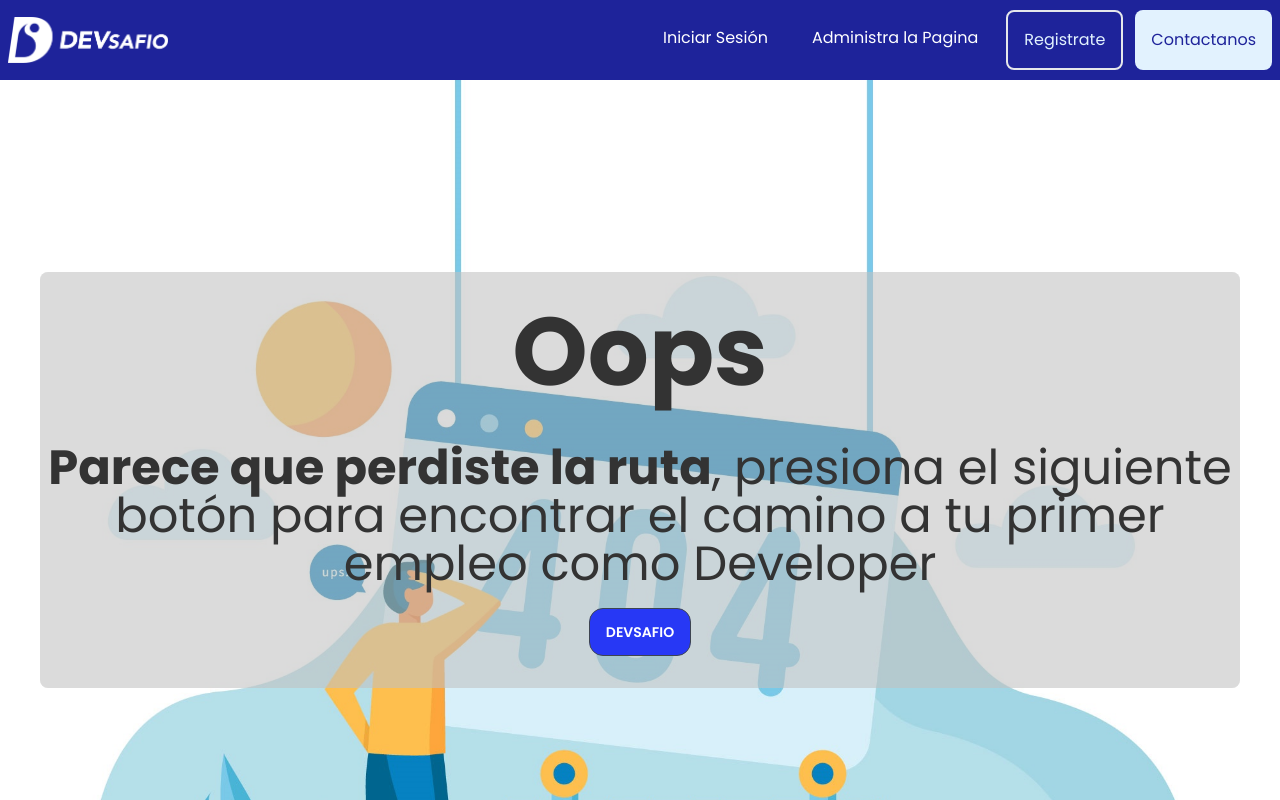
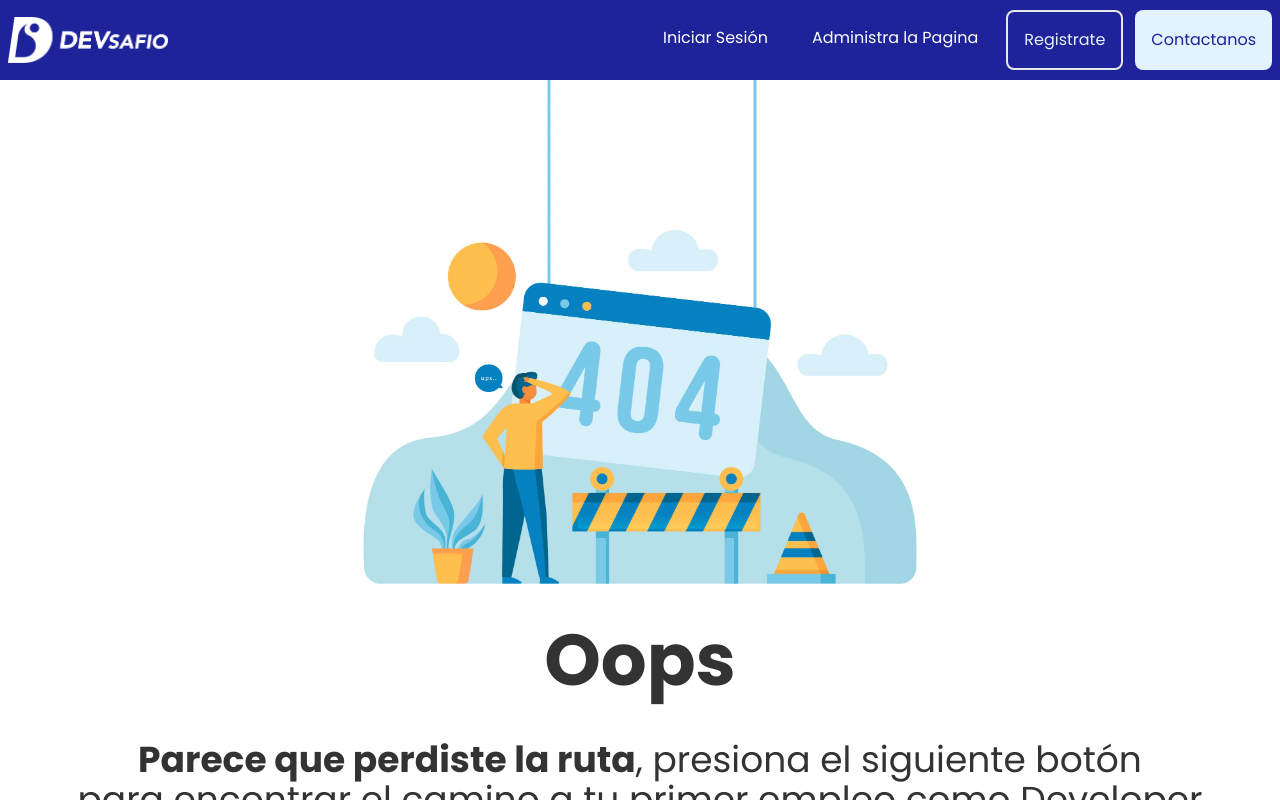
Before and after one commit to vecarope/ejemploReact, a React (Create React App) app: page /404 in a window 1280 px wide. Shown: the top 800 px of the page. Built offline with nearby package versions, Linux system fonts and the light colour scheme; what tw-elements would draw is missing.

Commit message:
Change distribution of image and text

```diff
--- a/src/views/Error404/index.jsx
+++ b/src/views/Error404/index.jsx
@@ -13,17 +13,21 @@ const Error404 = () => {
 
   return (
     <section>
-      <div  className=" hero  bg-no-repeat bg-cover h-screen "
-            style={{
-              backgroundImage:`url(${error404})`}}>
-        <div className=" text-center mx-3  sm:m-10 backdrop-opacity-20 backdrop-invert bg-white/30 rounded-lg">
-          <h1 className=" mt-8 mb-5 text-5xl sm:text-8xl font-bold hover:decoration-4">
+      <div className='flex-col'>
+        <div>
+          <img  className="mx-auto w-full sm:object-contain sm:w-1/2"
+                src={error404}
+                alt ="error image"
+          />
+        </div>
+        <div className="text-center mx-3  sm:m-10">
+            <h1 className=" mt-8 mb-5 text-5xl sm:text-7xl font-bold">
               Oops
             </h1>
             <br />
-          <p className="bg-[error404] mb-5  text-3xl sm:text-5xl ">
+            <p className="bg-[error404] mb-5  text-3xl sm:text-4xl ">
               <strong>Parece que perdiste la ruta</strong>, presiona el siguiente
-            botón para encontrar el camino a tu primer empleo como Developer{' '}
+              botón<br />para encontrar el camino a tu primer empleo como Developer{' '}
             </p>
             <button onClick={goLanding} className="btn btn-blue mb-8">
               DEVSAFIO
--- a/tailwind.config.js
+++ b/tailwind.config.js
@@ -19,9 +19,6 @@ module.exports = {
         'light-purple': '#2738F5',
         'dark-text': '#232323',
         'fill-light': '#E2F2FE'
-      },
-      backgroundImage: {
-        'error404': "url('../../assets/design/error404.png')",
       }
     }
   },
```
Lines whose indentation alone changed are shown as unchanged.
